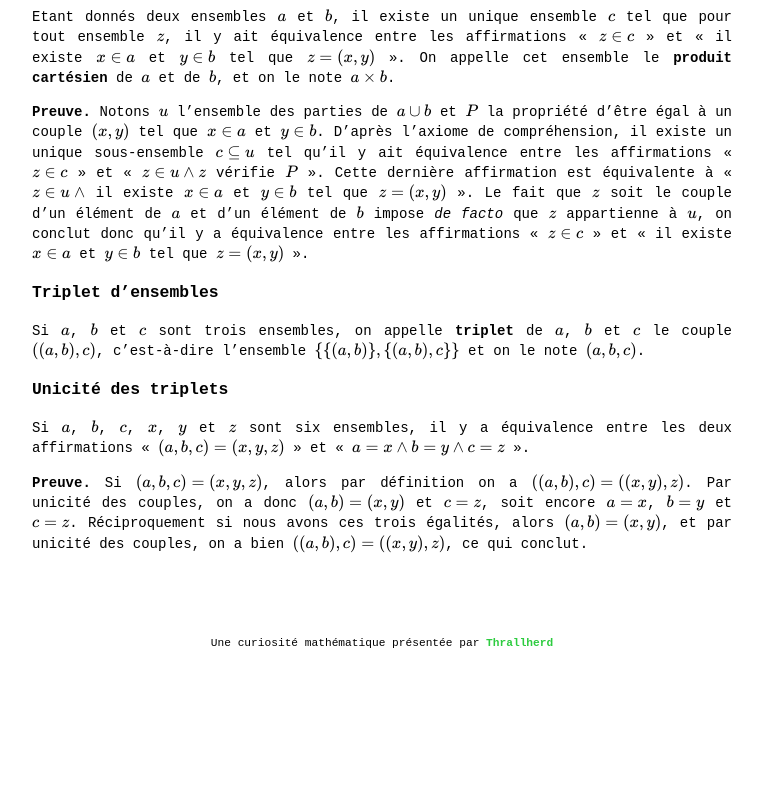
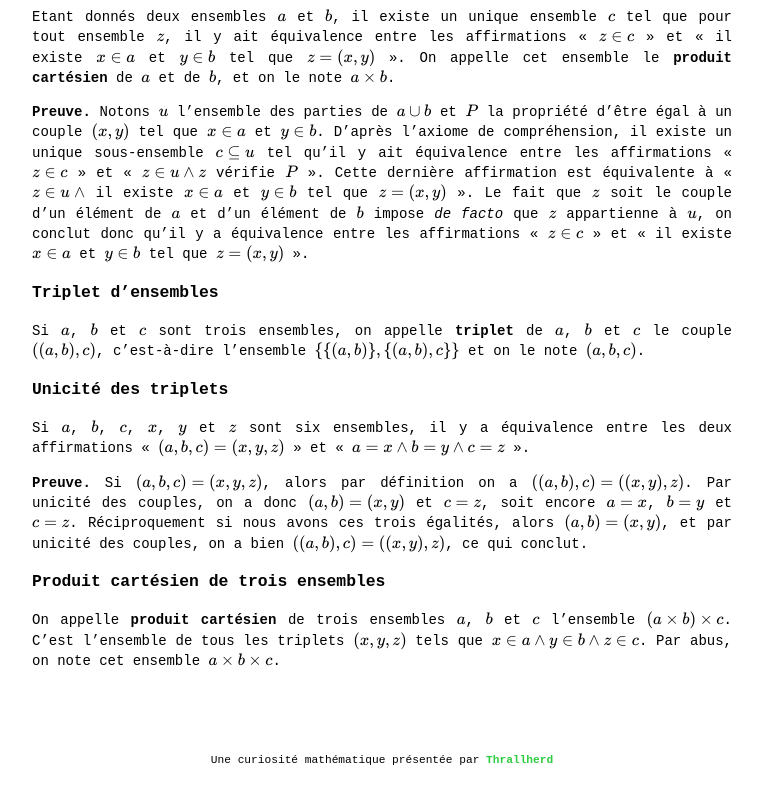
Before and after one commit to Thrallherd/AlgebraExNihilo, a Jekyll site: the page built from set_res2.md, in a window 1280 px wide and 900 px high, scrolled down 974 px. Shown: the top 804 px of the window, without its empty margins (258-1020 px from the left). Built offline with Jekyll 4.4.1, drawn with Linux system fonts in a browser that asks for light colours; formulas are drawn with MathJax 3; before the commit the page ends 1756 px from its top, so only the background shows below that.

Commit message:
Update set_res2.md

```diff
--- a/set_res2.md
+++ b/set_res2.md
@@ -33,3 +33,6 @@ Si $$a$$, $$b$$ et $$c$$ sont trois ensembles, on appelle **triplet** de $$a$$,
 Si $$a$$, $$b$$, $$c$$, $$x$$, $$y$$ et $$z$$ sont six ensembles, il y a équivalence entre les deux affirmations « $$(a, b, c) = (x, y, z)$$ » et « $$a = x \land b = y \land c = z$$ ».
 
 **Preuve.** Si $$(a, b, c) = (x, y, z)$$, alors par définition on a $$((a, b), c) = ((x, y), z)$$. Par unicité des couples, on a donc $$(a, b) = (x, y)$$ et $$c = z$$, soit encore $$a = x$$, $$b = y$$ et $$c = z$$. Réciproquement si nous avons ces trois égalités, alors $$(a, b) = (x, y)$$, et par unicité des couples, on a bien $$((a, b), c) = ((x, y), z)$$, ce qui conclut.
+
+### Produit cartésien de trois ensembles
+On appelle **produit cartésien** de trois ensembles $$a$$, $$b$$ et $$c$$ l'ensemble $$(a \times b) \times c$$. C'est l'ensemble de tous les triplets $$(x, y, z)$$ tels que $$x \in a \land y \in b \land z \in c$$. Par abus, on note cet ensemble $$a \times b \times c$$.
```
